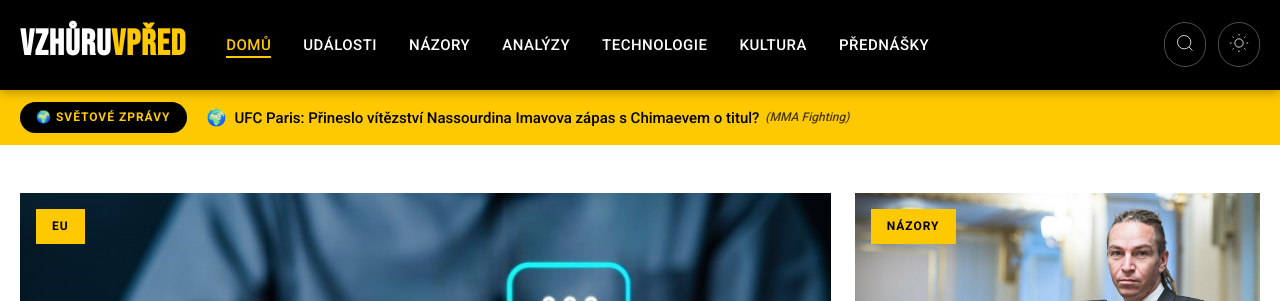
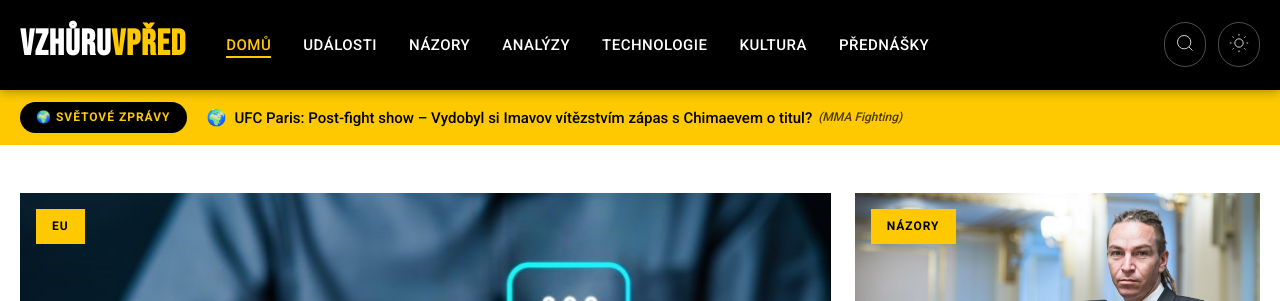
Before and after one commit to tangero/vzhuruvpred, a Jekyll site: the page built from index.html, in a window 1280 px wide and 900 px high. Shown: the top 301 px of the window. Built offline with Jekyll 4.4.1, drawn with Linux system fonts in a browser that asks for light colours; part of the change alters nothing that is shown.

Commit message:
Update world news 2025-09-08 04:26

```diff
--- a/_data/world_news.json
+++ b/_data/world_news.json
@@ -1,60 +1,60 @@
 {
-  "last_updated": "2025-09-08T03:05:30",
+  "last_updated": "2025-09-08T04:22:07",
   "articles": [
     {
       "flag": "🌍",
       "country": "global",
-      "title": "Před nehodou lanovky v Lisabonu se přetrhl kabel, uvádí zpráva – dw.com",
+      "title": "Kabel lanovky v Lisabonu se před nehodou přetrhl, uvádí zpráva - dw.com",
       "original_title": "Lisbon funicular cable disconnected before crash — report - dw.com",
       "url": "https://www.dw.com/en/lisbon-funicular-cable-disconnected-before-crash-report/a-73907543",
       "urlToImage": "https://static.dw.com/image/73882594_6.jpg",
       "source": "DW (English)",
       "publishedAt": "2025-09-07T01:06:54Z",
-      "description": "První zjištění odhalila, že nehoda lanovky nastala během 50 sekund. Úřady označily smrtelnou havárii za jednu z nejhorších lisabonských tragédií v nedávné historii."
+      "description": "Prvotní zjištění odhalila, že nehoda lanovky nastala během 50 vteřin. Úředníci označili smrtelnou havárii za jednu z nejhorších lisabonských tragédií v nedávné historii."
     },
     {
       "flag": "🌍",
       "country": "global",
-      "title": "UFC Paris: Přineslo vítězství Nassourdina Imavova zápas s Chimaevem o titul?",
+      "title": "UFC Paris: Post-fight show – Vydobyl si Imavov vítězstvím zápas s Chimaevem o titul?",
       "original_title": "UFC Paris post-fight show: Did Nassourdine Imavov’s win do enough to get Khamzat Chimaev title fight next? - Yahoo Sports",
       "url": "https://www.mmafighting.com/ufc/402835/ufc-paris-post-fight-show-did-nassourdine-imavovs-win-do-enough-to-get-khamzat-chimaev-title-fight-next",
       "urlToImage": "https://s.yimg.com/ny/api/res/1.2/IImo1ZrgKzt2ZsYi.dqlAg--/YXBwaWQ9aGlnaGxhbmRlcjt3PTEyMDA7aD04MDA7Y2Y9d2VicA--/https://media.zenfs.com/en/sb_nation_articles_115/31bfa652559a9b68ceb351626de8295a",
       "source": "MMA Fighting",
       "publishedAt": "2025-09-07T00:57:00Z",
-      "description": "Reakce na UFC Paříž a dominantní vítězství Nassourdina Imavova"
+      "description": "Reakce na UFC Paříž a dominantní výhru Nassourdina Imavova"
     },
     {
       "flag": "🌍",
       "country": "global",
-      "title": "Seznam vítězů Emmy za tvůrčí umění pro 1. večer — právě se doplňuje",
+      "title": "Seznam vítězů Emmy za kreativní umění pro první večer — průběžně aktualizováno",
       "original_title": "Creative Arts Emmys Winners List For Night 1 — Updating Live - Deadline",
       "url": "http://deadline.com/2025/09/creative-arts-emmys-2025-winners-list-1236509478/",
       "urlToImage": "https://deadline.com/wp-content/uploads/2025/09/Creative-Arts-Emmys-Key-Art.jpg?w=1024",
       "source": "Deadline",
       "publishedAt": "2025-09-06T23:56:00Z",
-      "description": "Zde je seznam vítězů Creative Arts Emmy za rok 2025, které budou předány 7. a 8. září v Los Angeles."
+      "description": "Zde je seznam vítězů Creative Arts Emmy 2025, které se předávají 7. a 8. září v Los Angeles."
     },
     {
       "flag": "🌍",
       "country": "global",
-      "title": "Po drtivé porážce s Oregonem se Mike Gundy v Oklahomě možná blíží ke konci",
+      "title": "Po drtivé porážce s Oregonem se Mikeu Gundymu v Oklahomě možná krátí čas",
       "original_title": "After blowout loss to Oregon, Mike Gundy's time at Oklahoma State may be running out - Yahoo Sports",
       "url": "https://sports.yahoo.com/college-football/breaking-news/article/after-blowout-loss-to-oregon-mike-gundys-time-at-oklahoma-state-may-be-running-out-233500854.html",
       "urlToImage": "https://s.yimg.com/ny/api/res/1.2/ufqnPtWo76fi5rDtLvs1ZQ--/YXBwaWQ9aGlnaGxhbmRlcjt3PTEyMDA7aD04NDA7Y2Y9d2VicA--/https://s.yimg.com/os/creatr-uploaded-images/2025-09/40c6da90-8b6f-11f0-97ff-4d1ed990a927",
       "source": "Yahoo Entertainment",
       "publishedAt": "2025-09-06T23:36:14Z",
-      "description": "Rok 2024 s bilancí 3-9 byl pro Gundyho nejhorší sezónou za dvě desetiletí ve funkci. A program možná klesl na nové dno drtivou porážkou od…"
+      "description": "Rekord Cowboys 3–9 v roce 2024 byl nejhorší sezónou za Gundyho dvě dekády ve funkci. A program možná klesl na nové dno drtivou porážkou od…"
     },
     {
       "flag": "🇺🇸",
       "country": "us",
-      "title": "Tisíce lidí pochodovaly ve Washingtonu proti Trumpovu převzetí moci v donucovacích orgánech",
+      "title": "Tisíce lidí pochodovaly ve Washingtonu proti Trumpovu převzetí moci nad policií",
       "original_title": "Thousands march in D.C. against Trump’s law enforcement takeover - The Washington Post",
       "url": "https://www.washingtonpost.com/dc-md-va/2025/09/06/we-are-all-dc-march/",
       "urlToImage": "https://www.washingtonpost.com/wp-apps/imrs.php?src=https://arc-anglerfish-washpost-prod-washpost.s3.amazonaws.com/public/O5PADSJZEJZJJJJDWR6NOQWQAI_size-normalized.jpg&w=1440",
       "source": "The Washington Post",
       "publishedAt": "2025-09-06T22:43:48Z",
-      "description": "Pochod „Všichni jsme D.C.“ je jedním z prvních velkých organizovaných protestů od doby, co prezident Donald Trump do hlavního města vyslal federální jednotky."
+      "description": "Pochod „Všichni jsme D.C.“ je jedním z prvních velkých organizovaných protestů poté, co prezident Donald Trump do hlavního města poslal federální jednotky."
     },
     {
       "flag": "🌍",
@@ -65,7 +65,7 @@
       "urlToImage": "https://d3i6fh83elv35t.cloudfront.net/static/2025/09/2025-09-04T172719Z_447139848_RC25LGA7L3O0_RTRMADP_3_USA-HEALTH-CDC-1024x684.jpg",
       "source": "PBS",
       "publishedAt": "2025-09-06T22:32:46Z",
-      "description": "Sestra Kennedyho Kerry Kennedy a jeho synovec Joseph P. Kennedy III v pátek vydali zdrcující prohlášení, v nichž po něm požadovali, aby odstoupil z postu ministra zdravotnictví."
+      "description": "Sestra Kerry Kennedy a synovec Joseph P. Kennedy III vydali ostrá prohlášení, v nichž žádají jeho odstoupení z postu ministra zdravotnictví."
     },
     {
       "flag": "🌍",
@@ -76,29 +76,29 @@
       "urlToImage": "https://platform.arrowheadpride.com/wp-content/uploads/sites/12/2025/09/gettyimages-2231812504.jpg?quality=90&strip=all&crop=0%2C0%2C100%2C76.207097149506&w=1200",
       "source": "Arrowhead Pride",
       "publishedAt": "2025-09-06T21:55:07Z",
-      "description": "Kteří hráči Kansas City Chiefs upoutali pozornost v porážce týdne 1 proti Los Angeles Chargers?"
+      "description": "Kteří hráči Kansas City Chiefs upoutali naši pozornost během porážky v 1. týdnu proti Los Angeles Chargers?"
     },
     {
       "flag": "🌍",
       "country": "global",
-      "title": "Trump hrozí Chicagu apokalyptickou silou a Pritzker ho nazývá ‚diktátorem v očekávání‘",
+      "title": "Trump hrozí Chicagu apokalyptickou silou a Pritzker ho nazývá ‚diktátorem v rouše beránčím‘",
       "original_title": "Trump threatens Chicago with apocalyptic force and Pritzker calls him a ‘wannabe dictator’ - AP News",
       "url": "https://apnews.com/article/trump-chicago-immigration-war-department-pritzker-1f6b2a08ed8aab04f0caf02ef506aafa",
       "urlToImage": "https://dims.apnews.com/dims4/default/370da40/2147483647/strip/true/crop/4285x2410+0+223/resize/1440x810!/quality/90/?url=https%3A%2F%2Fassets.apnews.com%2F6f%2F3a%2Facb70b319aad43c5daf1109760f4%2Fbf9038bc8b224dcea86341f733339f4c",
       "source": "Associated Press",
       "publishedAt": "2025-09-06T20:53:00Z",
-      "description": "Prezident Donald Trump zesiluje své sliby vyslat Národní gardu do Chicaga sdílením parodického snímku z filmu „Apokalypsa“ s ohnivou koulí a vrtulníky. V pátek podepsal exekutivní příkaz, kterým ch..."
+      "description": "Prezident Donald Trump zesiluje své sliby vyslat Národní gardu do Chicaga zveřejněním parodického snímku z filmu „Apokalypsa“ s koulí plamenů a vrtulníky. V pátek podepsal exekutivní příkaz, kterým..."
     },
     {
       "flag": "🇫🇷",
       "country": "fr",
-      "title": "Připravte se! Úplné zatmění Měsíce „krvavý Měsíc“ právě nastane",
+      "title": "Připravte se! Úplné zatmění Měsíce v „krvavém“ odstínu právě začíná",
       "original_title": "Get Ready! The 'Blood Moon' Total Lunar Eclipse Is About to Happen - ScienceAlert",
       "url": "https://www.sciencealert.com/get-ready-the-blood-moon-total-lunar-eclipse-is-about-to-happen",
       "urlToImage": "https://www.sciencealert.com/images/2025/09/blood_moon_sept25_header.jpg",
       "source": "ScienceAlert",
       "publishedAt": "2025-09-06T20:06:17Z",
-      "description": "Pozorovatelé noční oblohy budou mít v neděli v noci možnost spatřit „krvavý měsíc“ během úplného zatmění Měsíce viditelného v Asii a velké části Evropy a Afriky."
+      "description": "Hvězdáři budou mít v neděli v noci příležitost spatřit „krvavý měsíc“ při úplném zatmění Měsíce viditelném v Asii a velké části Evropy a Afriky."
     },
     {
       "flag": "🌍",
@@ -109,23 +109,23 @@
       "urlToImage": "https://assets3.cbsnewsstatic.com/hub/i/r/2025/09/06/3ab13eb0-7b08-4f1b-8ffc-841126f9a8c5/thumbnail/1200x630/054c049c67c2ca1d28468b7f13d837c7/ap25249616979469.jpg",
       "source": "CBS News",
       "publishedAt": "2025-09-06T19:49:13Z",
-      "description": "Muž, Mexičan jménem Jesus Munoz-Gutierrez, byl mezi skupinou osmi lidí, kteří byli v jihoafrické vládní vazbě od své deportace."
+      "description": "Muž, Mexičan jménem Jesus Munoz-Gutierrez, byl mezi skupinou osmi lidí, kteří byli v jiho súdánské vládní vazbě od svého deportování."
     },
     {
       "flag": "🌍",
       "country": "global",
-      "title": "Zatýkání imigrační policií v továrně Hyundai v Georgii vyvolává nové napětí s Jižní Koreou",
+      "title": "Zatčení na závodě Hyundai v Georgii vytváří nové napětí s Jižní Koreou",
       "original_title": "ICE arrests at a Georgia Hyundai plant create new tension with South Korea - NPR",
       "url": "https://www.npr.org/2025/09/06/nx-s1-5532604/hyundai-immigration-raid-georgia-south-korea",
       "urlToImage": "https://npr.brightspotcdn.com/dims3/default/strip/false/crop/4000x2250+0+221/resize/1400/quality/100/format/jpeg/?url=http%3A%2F%2Fnpr-brightspot.s3.amazonaws.com%2F8d%2F53%2F2f7215fb41adae35cb5deffe0f79%2Fgettyimages-2233256192.jpg",
       "source": "NPR",
       "publishedAt": "2025-09-06T19:38:32Z",
-      "description": "Jihokorejský ministr zahraničí zvažuje cestu do USA kvůli setkání s Trumpovou administrativou po zatčení stovek Jihokorejců v Georgii v továrně na baterie pro elektromobily."
+      "description": "Jihokorejský ministr zahraničí zvažuje cestu do USA kvůli setkání s Trumpovou administrativou po zatčení stovek Jihokorejců v Georgii v továrně na baterie do elektromobilů."
     },
     {
       "flag": "🌍",
       "country": "global",
-      "title": "Kmotr umělé inteligence říká, že technologie vytvoří masovou nezaměstnanost a zisky prudce vzrostou – ‚to je kapitalistický systém‘",
+      "title": "‚Kmotr AI‘ tvrdí, že technologie vytvoří masovou nezaměstnanost a raketově zvýší zisky — ‚to je kapitalistický systém‘",
       "original_title": "'Godfather of AI' says the technology will create massive unemployment and send profits soaring — 'that is the capitalist system' - Fortune",
       "url": "https://fortune.com/2025/09/06/godfather-of-ai-geoffrey-hinton-massive-unemployment-soaring-profits-capitalist-system/",
       "urlToImage": "https://fortune.com/img-assets/wp-content/uploads/2025/09/GettyImages-2188261416-e1757181693659.jpg?resize=1200,600",
@@ -142,51 +142,51 @@
       "urlToImage": "https://www.teslarati.com/wp-content/uploads/2022/11/tesla-elon-musk-focus-1000x600.jpeg",
       "source": "Teslarati",
       "publishedAt": "2025-09-06T18:49:00Z",
-      "description": "Byl tu však jeden klíčový faktor, který byl pro Teslu považován za zásadní"
+      "description": "Ale byl tu jeden hnací faktor, který byl pro Teslu považován za klíčový"
     },
     {
       "flag": "🇬🇧",
       "country": "gb",
-      "title": "Izrael zničil druhý mrakodrap, útok na Gazu se zostřuje",
+      "title": "Izrael zničil druhý výškový dům, útok na Gazu se zostřuje",
       "original_title": "Israel destroys second high-rise as assault on Gaza City intensifies - BBC",
       "url": "https://www.bbc.com/news/articles/cz9jpzql958o",
       "urlToImage": "https://ichef.bbci.co.uk/news/1024/branded_news/67a0/live/d8f798e0-8b38-11f0-a23b-03b8d466a85d.png",
       "source": "BBC News",
       "publishedAt": "2025-09-06T18:44:36Z",
-      "description": "Izrael rozšiřuje vojenskou operaci v Gaze a vyzývá Palestince, aby opustili město Gaza a přesunuli se na jih"
+      "description": "Izrael rozšiřuje vojenskou operaci v Gaze a vyzývá Palestince, aby opustili Gazu a přesunuli se na jih"
     },
     {
       "flag": "🌍",
       "country": "global",
-      "title": "Kongo oznámilo nový výskyt eboly. Zde je přehled toho, co je třeba vědět",
+      "title": "Kongo oznámilo nový výskyt eboly. Zde je to, co je třeba vědět",
       "original_title": "Congo has announced a new Ebola outbreak. Here’s what to know - AP News",
       "url": "https://apnews.com/article/congo-ebola-kasai-outbreak-73c01a467e3f7b5e3e19abec17c65a39",
       "urlToImage": "https://dims.apnews.com/dims4/default/ad452b3/2147483647/strip/true/crop/4031x2267+0+338/resize/1440x810!/quality/90/?url=https%3A%2F%2Fassets.apnews.com%2F40%2F18%2Ffba030ff335a2d3bc00706f41995%2F8dc9c7d7efe94f1fb73a28eed469e2bb",
       "source": "Associated Press",
       "publishedAt": "2025-09-06T16:55:00Z",
-      "description": "Konžské úřady ohlásily nový výskyt eboly, který v jižní provincii zabil více než tucet lidí. Vzorky analyzované v Národním institutu biomedicínského výzkumu v Kinshase potvrdily přítomnost nejvirul..."
+      "description": "V Kongu vypukla nová epidemie eboly, která si v jižní provincii vyžádala přes deset mrtvých."
     },
     {
       "flag": "🇫🇷",
       "country": "fr",
-      "title": "Neočekávejte, že nová AI Siri debutuje na akci Applu 9. září",
+      "title": "Na akci Applu 9. září nečekejte debut nové umělé inteligence Siri",
       "original_title": "Don't expect the new AI Siri to debut at the Sept. 9 Apple event - Mashable",
       "url": "https://mashable.com/article/ai-siri-apple-event-2025",
       "urlToImage": "https://helios-i.mashable.com/imagery/articles/0225WGkvHvRXMxUcDyYDqGa/hero-image.fill.size_1200x675.v1756487939.jpg",
       "source": "Mashable",
       "publishedAt": "2025-09-06T16:01:20Z",
-      "description": "Přepracovaná Siri dorazí… jednou."
+      "description": "Přepracovaná Siri se blíží… jednou."
     },
     {
       "flag": "🇺🇸",
       "country": "us",
-      "title": "Matriarcha v procesu o najaté vraždě se po střetu se soudkyní rozhodla nevypovídat. Porota ji následující den uznala vinnou.",
+      "title": "Matriarcha v procesu s najatým vrahem se po střetu se soudkyní rozhodla nesvědčit. Porota ji následující den uznala vinnou.",
       "original_title": "Matriarch in murder-for-hire trial decided not to testify after clashing with judge. The jury found her guilty the next day - CNN",
       "url": "https://www.cnn.com/2025/09/06/us/donna-adelson-judge-murder-trial",
       "urlToImage": "https://media.cnn.com/api/v1/images/stellar/prod/09-usatsi-27001900.JPG?c=16x9&q=w_800,c_fill",
       "source": "CNN",
       "publishedAt": "2025-09-06T16:00:00Z",
-      "description": "Den poté, co Donna Adelsonová v Tallahassee na Floridě úpěla nad rozhodnutím, zda má vypovídat ve svůj prospěch, byla sedmdesátipětiletá žena odsouzena za vraždu z prvního stupně, kterou zosnovala ..."
+      "description": "Den předtím, než byla Donna Adelsonová odsouzena za vraždu prvního stupně za zorganizování vraždy najatého vraha na svého bývalého zetě, sedmdesátipětiletá žena v soudní síni na Tallahassee na Flor..."
     },
     {
       "flag": "🌍",
@@ -197,7 +197,7 @@
       "urlToImage": "https://platform.theverge.com/wp-content/uploads/sites/2/2025/09/maxresdefault.jpg?quality=90&strip=all&crop=0%2C3.4613147178592%2C100%2C93.077370564282&w=1200",
       "source": "The Verge",
       "publishedAt": "2025-09-06T16:00:00Z",
-      "description": "Pocket Scion je syntezátor, se kterým můžete tvořit hudbu s houbami, stejně jako hvězda TikToku Modern Biology."
+      "description": "Pocket Scion je syntezátor, se kterým můžete tvořit hudbu s houbami, přesně jako hvězda TikToku Modern Biology."
     },
     {
       "flag": "🌍",
@@ -224,13 +224,13 @@
     {
       "flag": "🌍",
       "country": "global",
-      "title": "Sydney Sweeney se na film ‚Christy‘ připravovala smuckerem a mléčnými koktejly, aby přibrala 14 kg, při natáčení boxerských scén utržila ‚děsivé modřiny‘: ‚Dostala jsem pořádně nakládat‘",
+      "title": "Sydney Sweeney kvůli roli v ‚Christy‘ přibrala 30 kilogramů díky Smucker’s a mléčným koktejlům, při natáčení boxerských scén utržila ‚děsivé modřiny‘: ‚Dostala jsem pořádně nakládat‘",
       "original_title": "Sydney Sweeney Relied on Smucker’s and Milkshakes to Gain 30 Pounds for ‘Christy,’ Got ‘Gnarly Bruises’ Filming Boxing Scenes: ‘I Got Pummeled’ - Variety",
       "url": "https://variety.com/2025/film/news/sydney-sweeney-christy-30-pounds-bruises-boxing-scenes-1236510046/",
       "urlToImage": "https://variety.com/wp-content/uploads/2025/09/sweeney.png?w=1000&h=563&crop=1",
       "source": "Variety",
       "publishedAt": "2025-09-06T15:24:00Z",
-      "description": "Sydney Sweeney popisuje přípravu na boxerské drama Davida Michôda 'Christy'."
+      "description": "Sydney Sweeney odhaluje svou přípravu na boxerské drama Davida Michôda 'Christy'."
     },
     {
       "flag": "🌍",
@@ -241,7 +241,7 @@
       "urlToImage": "https://www.androidauthority.com/wp-content/uploads/2023/06/Google-Pixel-Tablet-vs-Google-Nest-Hub-Front.jpg",
       "source": "Android Authority",
       "publishedAt": "2025-09-06T12:16:59Z",
-      "description": "Google bude potřebovat víc než jen záplatu Gemini pro Home, aby oživil své chytré reproduktory Nest a konkuroval lepšímu hardwaru Amazon Echo."
+      "description": "Google bude potřebovat víc než jen opravu Gemini pro Home, aby oživil své chytré reproduktory Nest a konkuroval hardwaru Amazon Echo."
     },
     {
       "flag": "🌍",
@@ -257,13 +257,13 @@
     {
       "flag": "🇬🇧",
       "country": "gb",
-      "title": "Recenze Hlasu Hind Rajab: Dokudrama o gázské tragédii zanechává diváky ‚zdrcené‘",
+      "title": "Recenze Hlasu Hind Rajab: Dokudrama o gázské tragédii zanechává diváky ‚zdrcenými‘",
       "original_title": "The Voice of Hind Rajab review: The docudrama about a Gaza tragedy leaving audiences 'distraught' - BBC",
       "url": "https://www.bbc.com/culture/article/20250905-the-voice-of-hind-rajab-review",
       "urlToImage": "https://ychef.files.bbci.co.uk/624x351/p0m121x1.jpg",
       "source": "BBC News",
       "publishedAt": "2025-09-06T11:00:27Z",
-      "description": "Na benátském filmovém festivalu není film, o kterém by se více mluvilo než snímek Kaouther Ben Hania Hlas Hind Rajab, který vypráví příběh šestileté dívky zabité v Gaze."
+      "description": "Na benátském filmovém festivalu se nemluví o žádném filmu tolik jako o snímku Kaouther Ben Haniaové Hlas Hind Rajab, který vypráví příběh šestileté dívky zabité v Gaze."
     },
     {
       "flag": "🌍",
```
